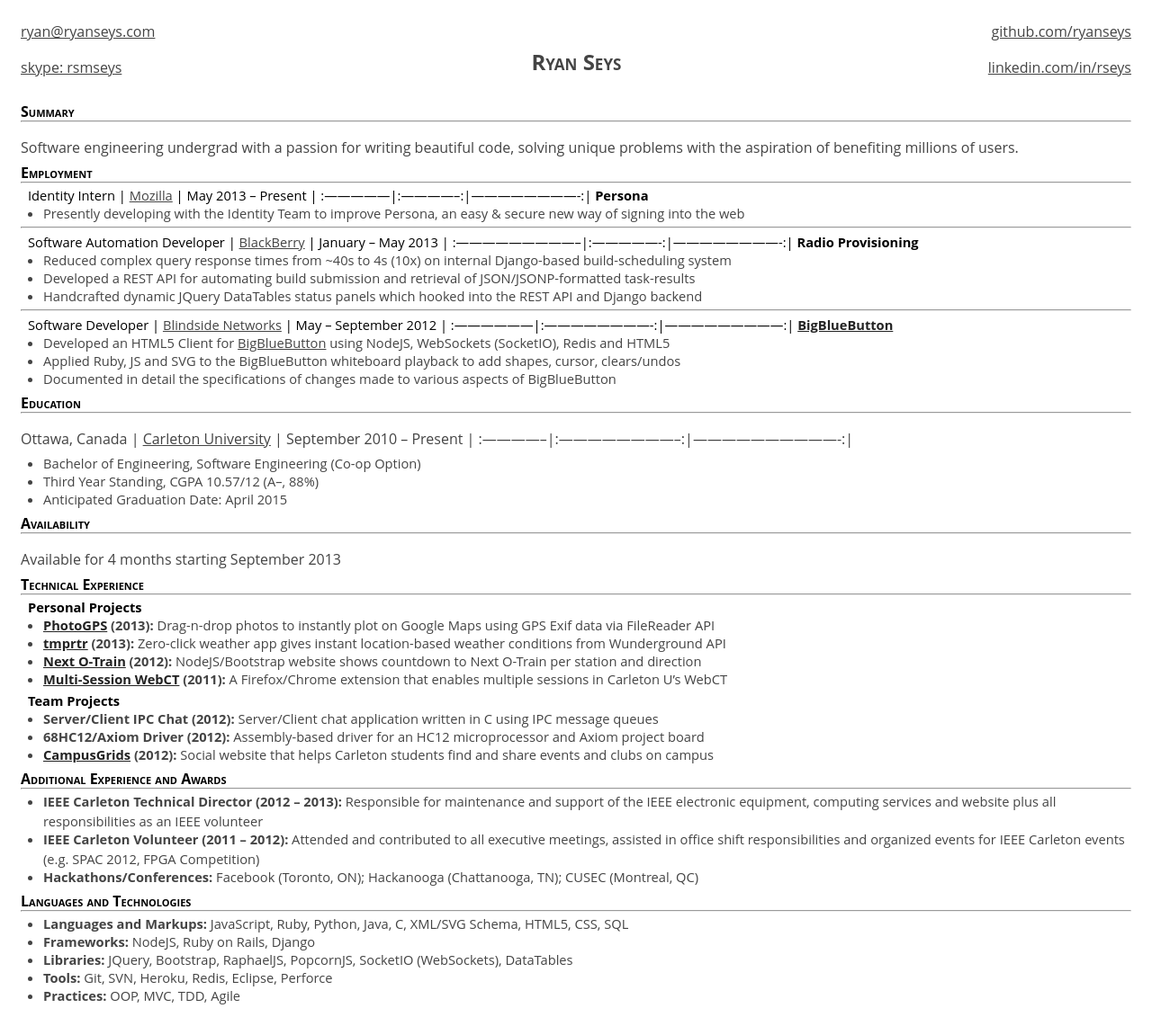
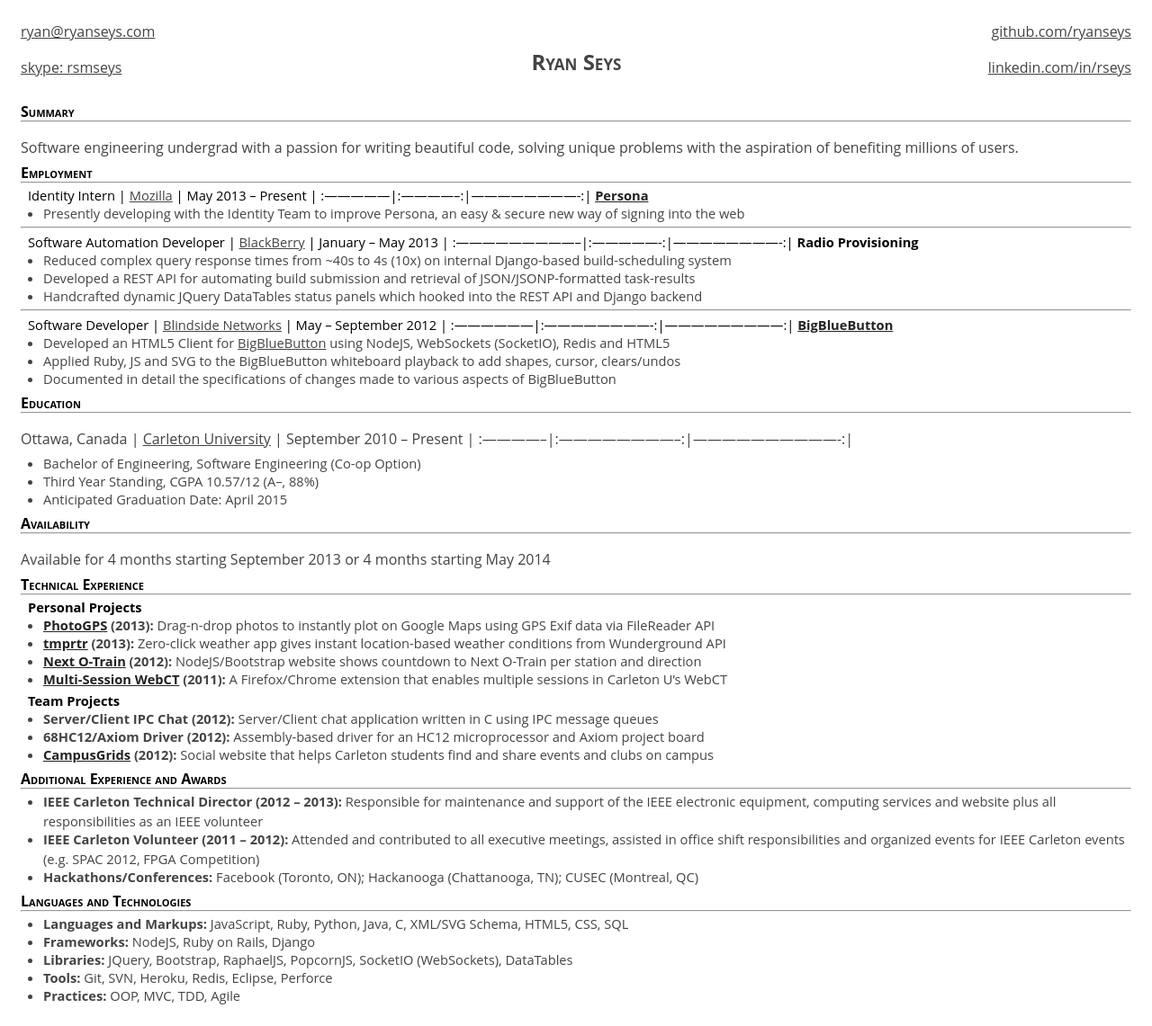
Before and after one commit to tl-dr/ryanseys.com, a Jekyll site: the page built from _posts/2013-01-12-resume.md, in a window 1280 px wide. Shown: the whole page at 90% size. Built offline with Jekyll 4.4.1, drawn with Linux system fonts in a browser that asks for light colours; Markdown is read by kramdown in place of the engine named in the settings.

Commit message:
Add next summer availability

```diff
--- a/_posts/2013-01-12-resume.md
+++ b/_posts/2013-01-12-resume.md
@@ -26,7 +26,7 @@ Software engineering undergrad with a passion for writing beautiful code, solvin
 
 Identity Intern | [Mozilla][moz] | May 2013 &ndash; Present |
 :---------------|:--------------:|-------------------------:|
-**Persona**
+**[Persona][persona]**
 {: .jobrole}
 - Presently developing with the Identity Team to improve Persona, an easy & secure new way of signing into the web
 
@@ -62,7 +62,7 @@ Ottawa, Canada | [Carleton University][uni] | September 2010 &ndash; Present |
 
 #### Availability
 - - -
-Available for 4 months starting September 2013
+Available for 4 months starting September 2013 or 4 months starting May 2014
 
 #### Technical Experience
 - - -
```
